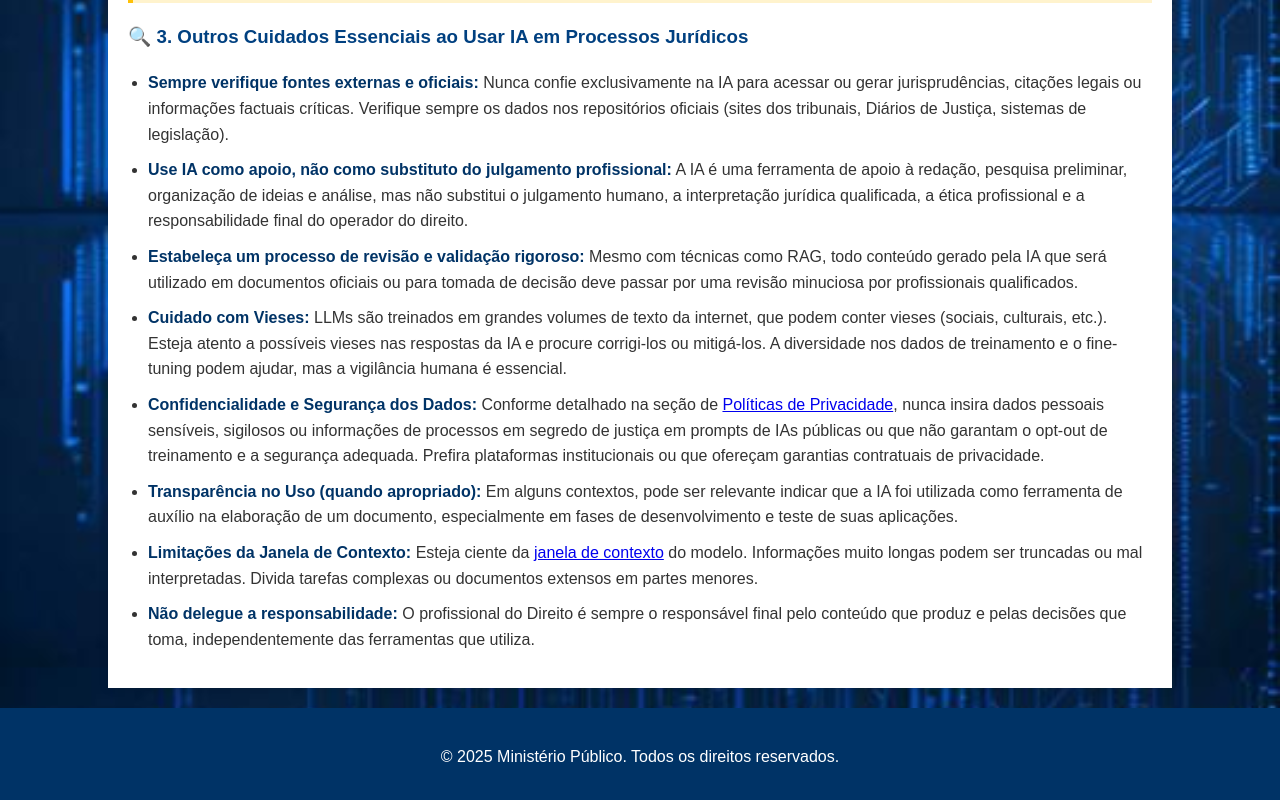
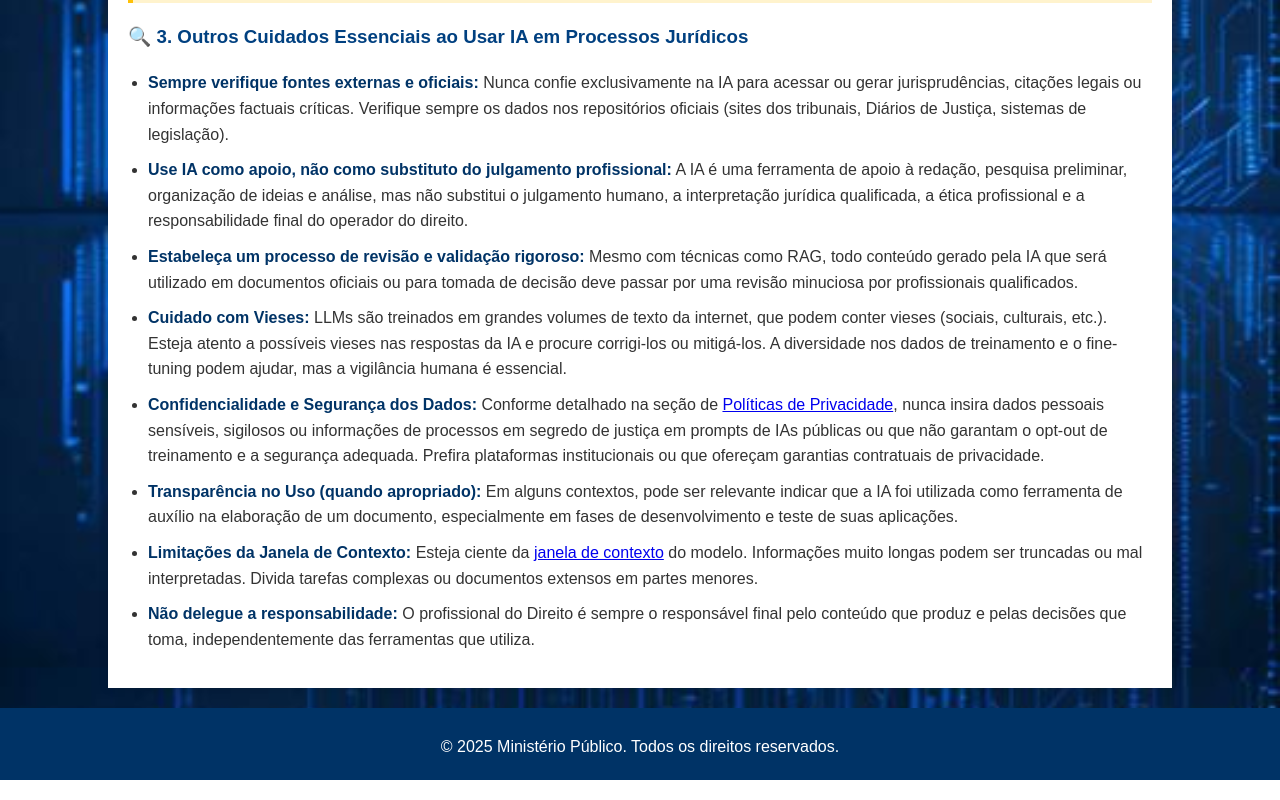
Before and after one commit to jcsidou/IA_Guide, a plain HTML site: page cuidados-praticos.html in a window 1280 px wide. Shown: the part 3175-3975 px from the top of the page. Drawn offline with Linux system fonts and the light colour scheme.

Commit message:
ajustes footer

```diff
--- a/css/style.css
+++ b/css/style.css
@@ -28,7 +28,7 @@ nav ul {
     list-style-type: none;
     padding: 0;
     text-align: center;
-    /* background-color: #004080; */ /* Cor de fundo removida */
+    background-color: #004080; /* Cor de fundo removida */
     margin: 0;
 }
 
@@ -139,8 +139,8 @@ code {
 
 footer {
     text-align: center;
-    padding: 20px;
+    padding: 10px;
     background-color: #003366;
     color: #fff;
-    margin-top: 20px;
+    margin-top: 10px;
 }
```
